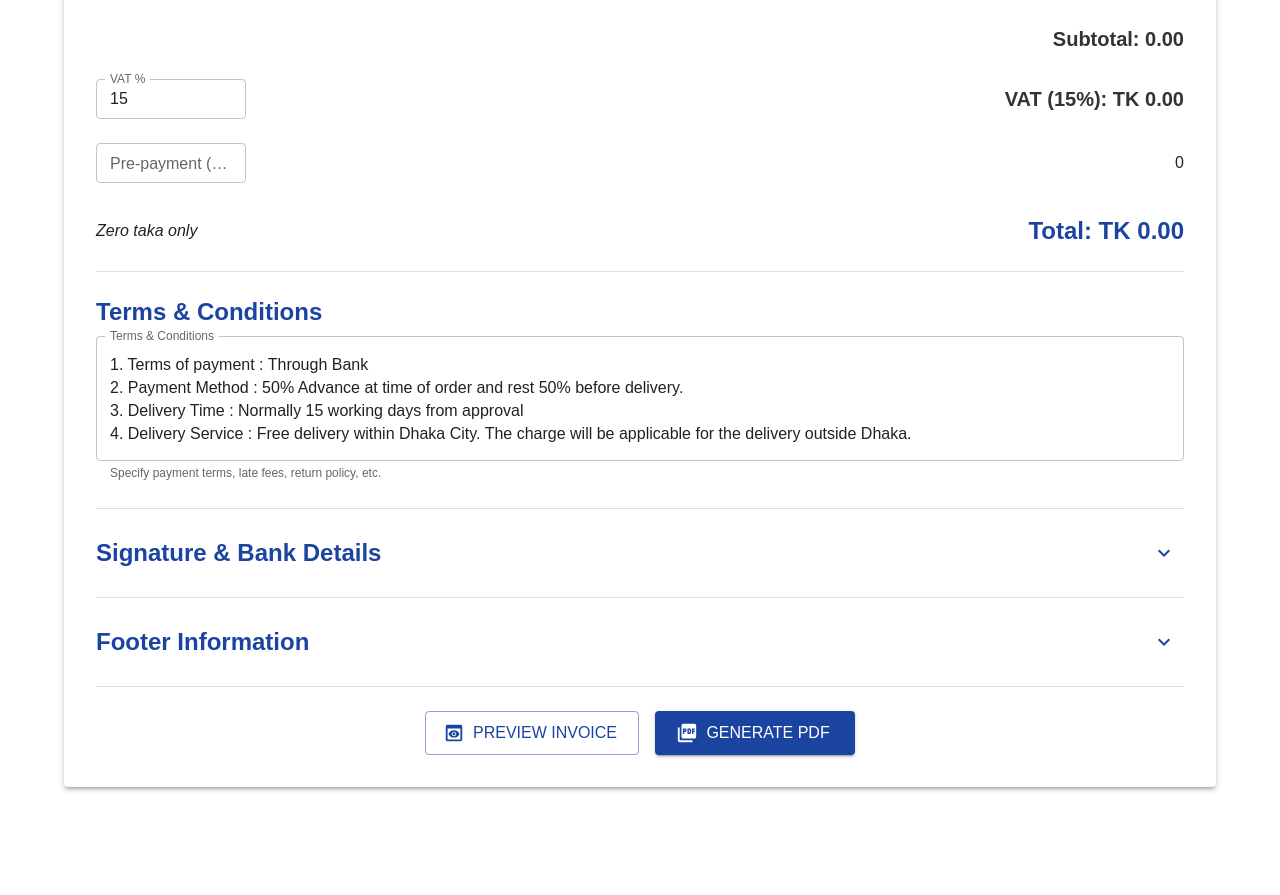
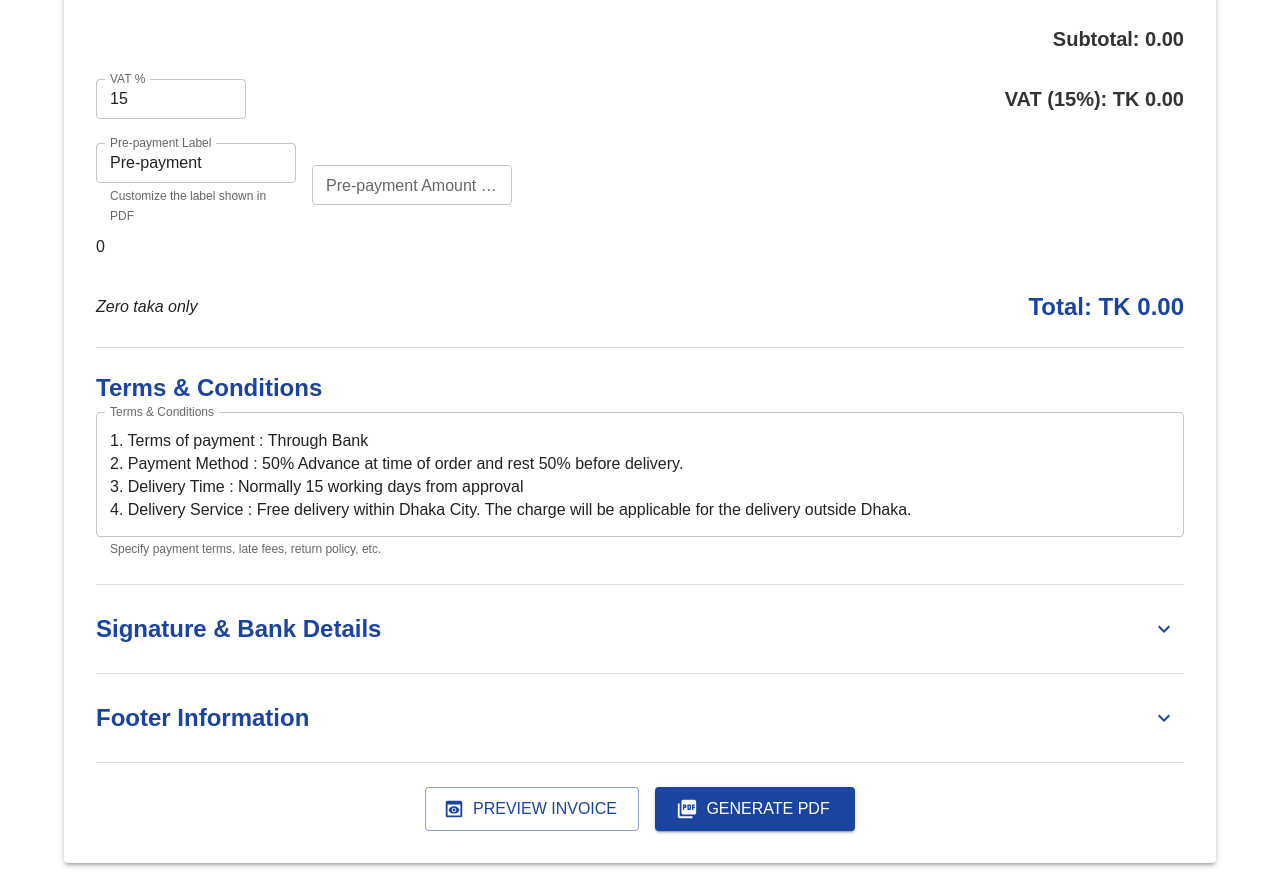
Before and after one commit to safiulalam99/cosmetics-invoice-app, a React (Create React App) app: page / in a window 1280 px wide. Shown: the part 1200-2095 px from the top of the page. Before the commit the page ends 2019 px from the top, so only its background shows below. Built offline with nearby package versions, Linux system fonts and the light colour scheme; the HTML template or start-up script is replaced by a standard one; what @react-pdf/renderer would draw is missing.

Commit message:
Add pre-payment label customization to Invoice components

```diff
--- a/src/components/InvoiceForm.tsx
+++ b/src/components/InvoiceForm.tsx
@@ -48,6 +48,7 @@ interface InvoiceData {
 
   // Pre-payment
   prePayment?: number;
+  prePaymentLabel?: string;
 
   // Terms and Payment
   terms: string;
@@ -104,6 +105,7 @@ const InvoiceForm: React.FC = () => {
 
     // Pre-payment
     prePayment: 0,
+    prePaymentLabel: 'Pre-payment',
 
     // Terms and Payment
     terms: '1. Terms of payment : Through Bank\n2. Payment Method : 50% Advance at time of order and rest 50% before delivery.\n3. Delivery Time : Normally 15 working days from approval\n4. Delivery Service : Free delivery within Dhaka City. The charge will be applicable for the delivery outside Dhaka.\n5. TAX : The above offer excluded all kinds of Govt. Duties, AIT, Vat &',
@@ -611,24 +613,37 @@ const InvoiceForm: React.FC = () => {
             </Box>
 
             {/* Pre-payment (optional) */}
-            <Box sx={{ display: 'flex', justifyContent: 'space-between', alignItems: 'center', mt: 1 }}>
+            <Box sx={{ display: 'flex', flexDirection: 'column', gap: 1, mt: 1 }}>
+              <Box sx={{ display: 'flex', gap: 2, alignItems: 'center' }}>
+                <TextField
+                  label="Pre-payment Label"
+                  value={invoiceData.prePaymentLabel || ''}
+                  onChange={(e) => handleInputChange('prePaymentLabel', e.target.value)}
+                  size="small"
+                  sx={{ width: '200px' }}
+                  placeholder="e.g., Advance Payment, Down Payment"
+                  helperText="Customize the label shown in PDF"
+                />
                 <TextField
                   type="number"
-                label="Pre-payment (Optional)"
+                  label="Pre-payment Amount (Optional)"
                   value={invoiceData.prePayment || ''}
                   onChange={(e) => {
                     const value = e.target.value === '' ? 0 : Number(e.target.value);
                     handleInputChange('prePayment', isNaN(value) ? 0 : value);
                   }}
                   size="small"
-                sx={{ width: '150px' }}
+                  sx={{ width: '200px' }}
                   inputProps={{ min: 0, step: 0.01 }}
                   placeholder="0.00"
                 />
+              </Box>
               {invoiceData.prePayment && invoiceData.prePayment > 0 && (
+                <Box sx={{ display: 'flex', justifyContent: 'flex-end' }}>
                   <Typography variant="h6" sx={{ fontWeight: 'bold', color: '#333' }}>
-                  Pre-payment: TK {formatIndianNumber(invoiceData.prePayment)}
+                    {invoiceData.prePaymentLabel || 'Pre-payment'}: TK {formatIndianNumber(invoiceData.prePayment)}
                   </Typography>
+                </Box>
               )}
             </Box>
 
--- a/src/components/InvoicePDF.tsx
+++ b/src/components/InvoicePDF.tsx
@@ -34,6 +34,7 @@ interface InvoiceData {
 
   // Pre-payment
   prePayment?: number;
+  prePaymentLabel?: string;
 
   // Terms and Payment
   terms: string;
@@ -650,7 +651,7 @@ const InvoicePDF: React.FC<{ invoiceData: InvoiceData }> = ({ invoiceData }) =>
             {invoiceData.prePayment && invoiceData.prePayment > 0 && (
               <View style={styles.prePaymentSection}>
                 <Text style={styles.prePaymentLabel}>
-                  Pre-payment: -{formatIndianNumber(invoiceData.prePayment)}
+                  {invoiceData.prePaymentLabel || 'Pre-payment'}: {formatIndianNumber(invoiceData.prePayment)}
                 </Text>
               </View>
             )}
--- a/src/components/PDFPreview.tsx
+++ b/src/components/PDFPreview.tsx
@@ -35,6 +35,7 @@ interface InvoiceData {
 
   // Pre-payment
   prePayment?: number;
+  prePaymentLabel?: string;
 
   // Terms and Payment
   terms: string;
@@ -651,7 +652,7 @@ const PDFDocument: React.FC<{ invoiceData: InvoiceData }> = ({ invoiceData }) =>
             {invoiceData.prePayment && invoiceData.prePayment > 0 && (
               <View style={styles.prePaymentSection}>
                 <Text style={styles.prePaymentLabel}>
-                  Pre-payment: -{formatIndianNumber(invoiceData.prePayment)}
+                  {invoiceData.prePaymentLabel || 'Pre-payment'}: {formatIndianNumber(invoiceData.prePayment)}
                 </Text>
               </View>
             )}
```
Lines whose indentation alone changed are shown as unchanged.
